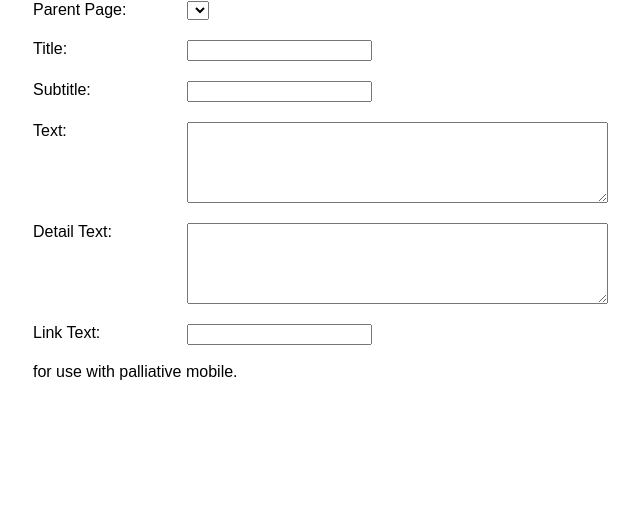
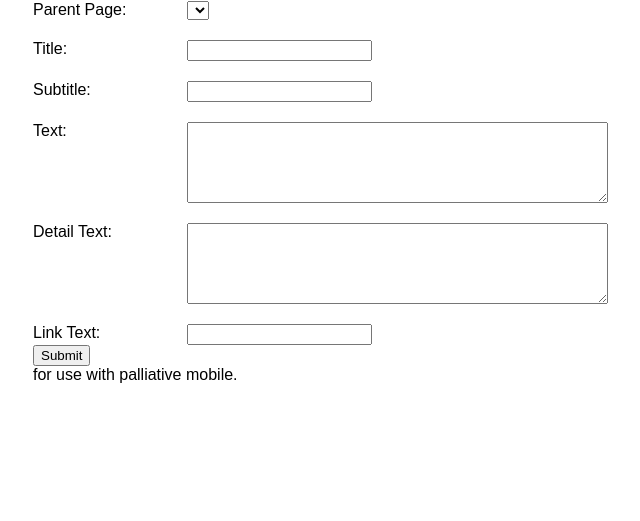
Before and after one commit to Kaan0200/palliative-serv, a PHP site: page /infopages/infopages.php in a window 1280 px wide. Shown: the part 205-726 px from the top of the page, without its empty margins (223-863 px from the left). Run offline with PHP 8.4, Linux system fonts and the light colour scheme; lists and menus that the app fills with data are empty; some libraries are stand-ins or nearby versions.

Commit message:
added form wrapping to all inputs
Signed-off-by: A. Kaan Atesoglu <aka43@case.edu>

```diff
--- a/web/infopages/infopages.php
+++ b/web/infopages/infopages.php
@@ -19,6 +19,7 @@
 
 Use this page to edit, add, or delete pages that already exist in the application.
 <hr>
+<form method="post" action="<?php echo htmlspecialchars($_SERVER["PHP_SELF"]);?>">
 <div>
 	<div>
 		<div class="LabelColumn">Parent Page:</div>
@@ -40,6 +41,7 @@ Use this page to edit, add, or delete pages that already exist in the applicatio
 		<div class="InputColumn"><input type="text" name="LinkTextInput"></input></div>
 	</div>
 </div>
+<input type="submit" name="submit" value="Submit">
 
 
 <style>
```
